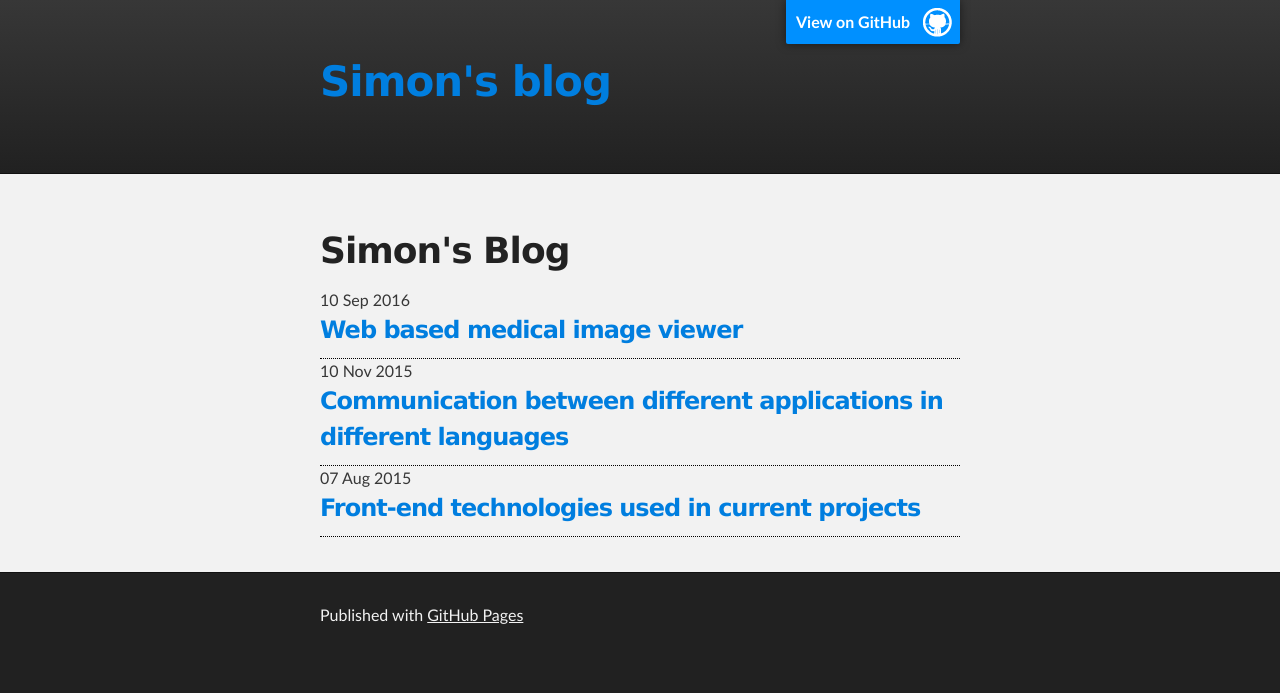
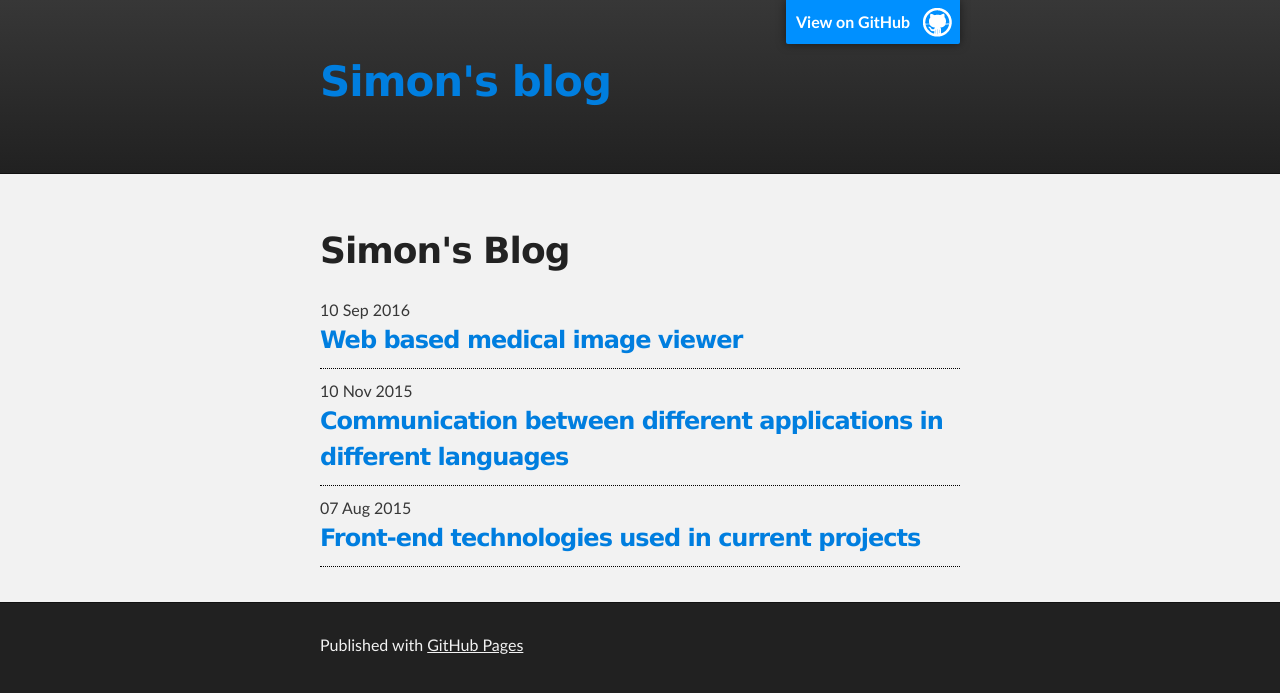
Before and after one commit to simonlzn/simonlzn.github.io, a Jekyll site: the page built from blog/index.html, in a window 1280 px wide. Shown: the top 693 px of the page. Built offline with Jekyll 4.4.1, drawn with Linux system fonts in a browser that asks for light colours.

Commit message:
added format

```diff
--- a/blog/index.html
+++ b/blog/index.html
@@ -7,7 +7,7 @@ title: Simon's Blog
 
 	  {% for post in site.posts %}
 	    <li>
-			<span style="padding-top:10px">{{ post.date | date_to_string }}</span>
+			<div style="padding-top:10px">{{ post.date | date_to_string }}</div>
 			<h3 style="margin:0;"><a href="{{ post.url }}" title="{{ post.title }}">{{ post.title }}</a></h3>
 			<div style="width: 100%; border-bottom: dotted 1px black; padding: 5px 0;"></div>
 		</li>
```
